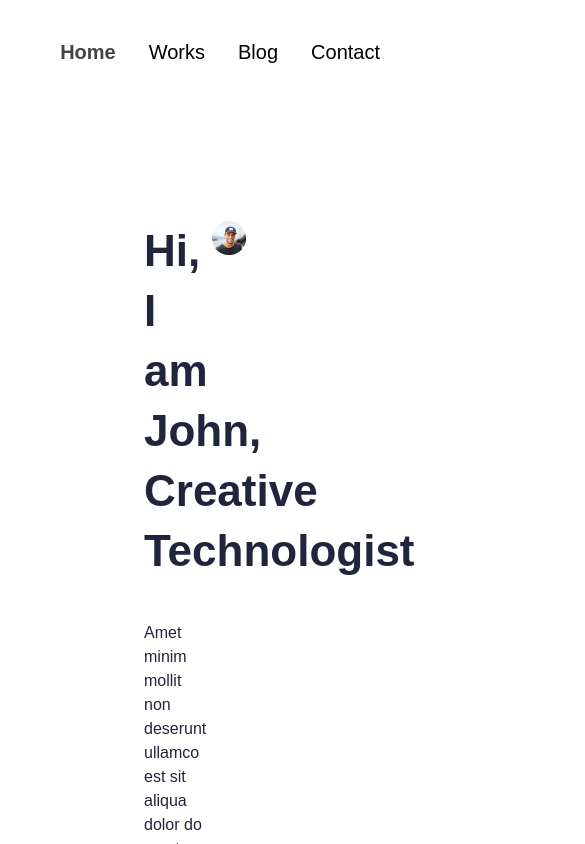
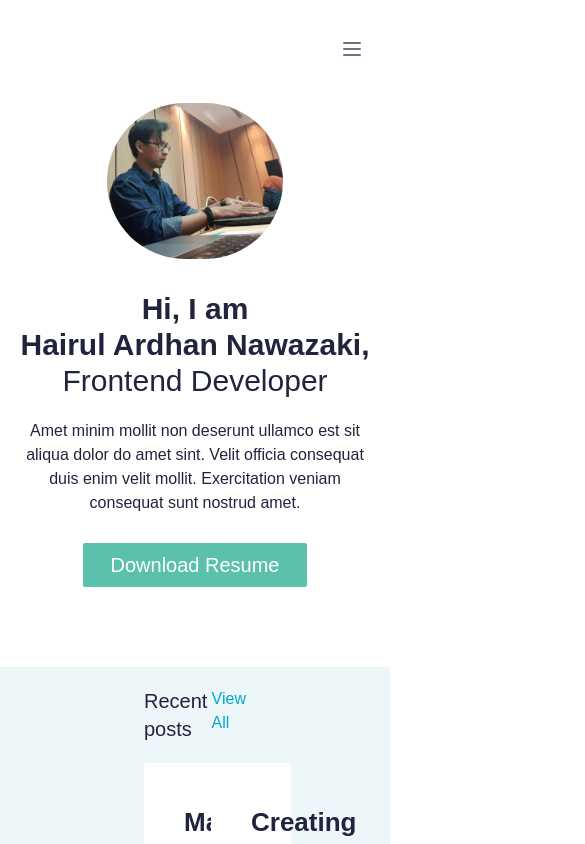
Before and after one commit to hanawazaki/portfolio-blog, a Vue app: page / in a window 390 px wide. Shown: the top 844 px of the page, 585 px wide, since content can reach past the window. Built offline with nearby package versions, Linux system fonts and the light colour scheme.

Commit message:
fix responsives

```diff
--- a/src/App.vue
+++ b/src/App.vue
@@ -16,5 +16,6 @@ export default {
   -webkit-font-smoothing: antialiased;
   -moz-osx-font-smoothing: grayscale;
   color: #2c3e50;
+  width: 100%;
 }
 </style>
--- a/src/components/Hero.vue
+++ b/src/components/Hero.vue
@@ -1,30 +1,72 @@
 <template>
-  <div class="hero flex justify-between mt-36 mx-36">
-    <div class="hero-text w-2/3">
-      <h1 class="">
-        Hi, I am John,<br />
-        Creative Technologist
+  <div class="hero flex md:justify-between mt-8 md:mt-36 md:mx-36">
+    <div
+      class="
+        text-dark text-3xl
+        flex flex-col
+        text-center
+        md:hero-text
+        w-full
+        md:w-2/3
+        items-center
+      "
+    >
+      <img
+        src="../assets/img/photo.jpg"
+        class="w-44 mx-auto rounded-full md:hidden"
+        alt=""
+      />
+      <h1 class="md:text-lg mt-8 font-bold text-3xl">
+        Hi, I am <br />{{ data.name }},
       </h1>
-      <p class="mt-10 text-dark text-base mb-12">
-        Amet minim mollit non deserunt ullamco est sit aliqua dolor do amet<br />
-        sint. Velit officia consequat duis enim velit mollit. Exercitation
-        veniam<br />
-        consequat sunt nostrud amet.
+      <h3>{{ data.role }}</h3>
+      <p class="md:mt-10 mt-5 w-full px-5 text-dark text-base mb-7 md:mb-12">
+        {{ data.description }}
       </p>
-      <button
-        class="btn bg-primary text-white text-xl px-5 py-2 rounded-sm mb-20"
+      <a
+        class="
+          btn
+          bg-greenCool
+          text-white text-xl
+          px-5
+          py-2
+          rounded-sm
+          mb-20
+          align-center
+          w-56
+        "
       >
         Download Resume
-      </button>
+      </a>
     </div>
-    <div class="hero-photo w-1/3">
-      <img src="../assets/img/photo.png" class="w-56 mx-auto" alt="" />
+    <div class="hero-photo w-1/3 hidden md:block">
+      <img
+        src="../assets/img/photo.jpg"
+        class="w-56 mx-auto rounded-full"
+        alt=""
+      />
     </div>
   </div>
 </template>
 
 <script>
-export default {};
+import { ref } from "vue";
+
+export default {
+  setup() {
+    const data = ref({});
+    data.value = {
+      name: "Hairul Ardhan Nawazaki",
+      photo: "",
+      role: "Frontend Developer",
+      description:
+        " Amet minim mollit non deserunt ullamco est sit aliqua dolor do amet sint. Velit officia consequat duis enim velit mollit. Exercitation veniam consequat sunt nostrud amet.",
+      resume: "",
+    };
+
+    return { data };
+  },
+};
 </script>
 
 <style>
@@ -34,4 +76,16 @@ export default {};
   line-height: 60px;
   color: #21243d;
 }
+
+.hero-text h3 {
+  font-size: 34px;
+  font-weight: 600;
+  line-height: 60px;
+  color: #21243d;
+}
+
+.hero-text p {
+  width: 31rem;
+  line-height: 23px;
+}
 </style>
--- a/src/components/Navbar.vue
+++ b/src/components/Navbar.vue
@@ -1,38 +1,88 @@
 <template>
-  <header>
-    <nav>
-      <router-link :to="{ name: 'Home' }">Home</router-link>
-      <router-link :to="{ name: 'Works' }">Works</router-link>
-      <router-link :to="{ name: 'Blog' }">Blog</router-link>
-      <router-link :to="{ name: 'Contact' }">Contact</router-link>
-    </nav>
-  </header>
+  <nav class="desktop md:flex md:justify-end w-full">
+    <div class="px-4">
+      <!-- primary menu -->
+      <div class="flex justify-end">
+        <!-- Primary Navbar items -->
+        <div class="hidden md:flex">
+          <router-link :to="{ name: 'Home' }">Home</router-link>
+          <router-link :to="{ name: 'Works' }">Works</router-link>
+          <router-link :to="{ name: 'Blog' }">Blog</router-link>
+          <router-link :to="{ name: 'Contact' }">Contact</router-link>
+        </div>
+        <!-- Mobile menu button -->
+        <div class="md:hidden w-auto z-50">
+          <button
+            @click="handleMobileMenu()"
+            class="outline-none mobile-menu-button"
+          >
+            <svg
+              class="w-6 h-6 text-gray-500 hover:text-green-500"
+              x-show="!showMenu"
+              fill="none"
+              stroke-linecap="round"
+              stroke-linejoin="round"
+              stroke-width="2"
+              viewBox="0 0 24 24"
+              stroke="currentColor"
+            >
+              <path d="M4 6h16M4 12h16M4 18h16"></path>
+            </svg>
+          </button>
+        </div>
+        <!-- mobile menu -->
+        <div class="mobile-menu w-auto" :class="{ hidden: isHidden }">
+          <ul class="fixed text-center bg-white inset-0 pt-14">
+            <li class="active py-3">
+              <router-link :to="{ name: 'Home' }">Home</router-link>
+            </li>
+            <li class="py-3">
+              <router-link :to="{ name: 'Works' }">Works</router-link>
+            </li>
+            <li class="py-3">
+              <router-link :to="{ name: 'Blog' }">Blog</router-link>
+            </li>
+            <li class="py-3">
+              <router-link :to="{ name: 'Contact' }">Contact</router-link>
+            </li>
+          </ul>
+        </div>
+      </div>
+    </div>
+  </nav>
 </template>
 <script>
+import { ref } from "vue";
+
 export default {
-  setup() {},
+  setup() {
+    const isHidden = ref(true);
+
+    const handleMobileMenu = () => {
+      isHidden.value = !isHidden.value;
+    };
+
+    return { handleMobileMenu, isHidden };
+  },
 };
 </script>
 
 
 <style>
-header {
-  display: flex;
-  justify-content: flex-end;
+nav {
   align-items: center;
-  max-width: 1200px;
-  margin: 0 auto;
+  width: 100%;
   padding: 10px;
   margin-top: 27px;
 }
-header a {
+nav a {
   color: #000;
   text-decoration: none;
   font-size: 20px;
   font-weight: 500;
   margin-left: 33px;
 }
-header a.router-link-active {
+nav a.router-link-active {
   color: #444;
   font-weight: bold;
 }
--- a/src/views/Home.vue
+++ b/src/views/Home.vue
@@ -2,8 +2,8 @@
   <div class="home">
     <Hero />
     <RecentPost />
-    <Featured />
-    <Footer />
+    <!-- <Featured />
+    <Footer /> -->
   </div>
 </template>
 
--- a/tailwind.config.js
+++ b/tailwind.config.js
@@ -8,7 +8,8 @@ module.exports = {
         secondary: '#00A8CC',
         dark: '#21243D',
         light: '#8695A4',
-        blueLight: '#EDF7FA'
+        blueLight: '#EDF7FA',
+        greenCool: '#5BC1AC'
       }
     },
   },
```
Also changed, not shown: src/assets/img/photo.jpg (added).
